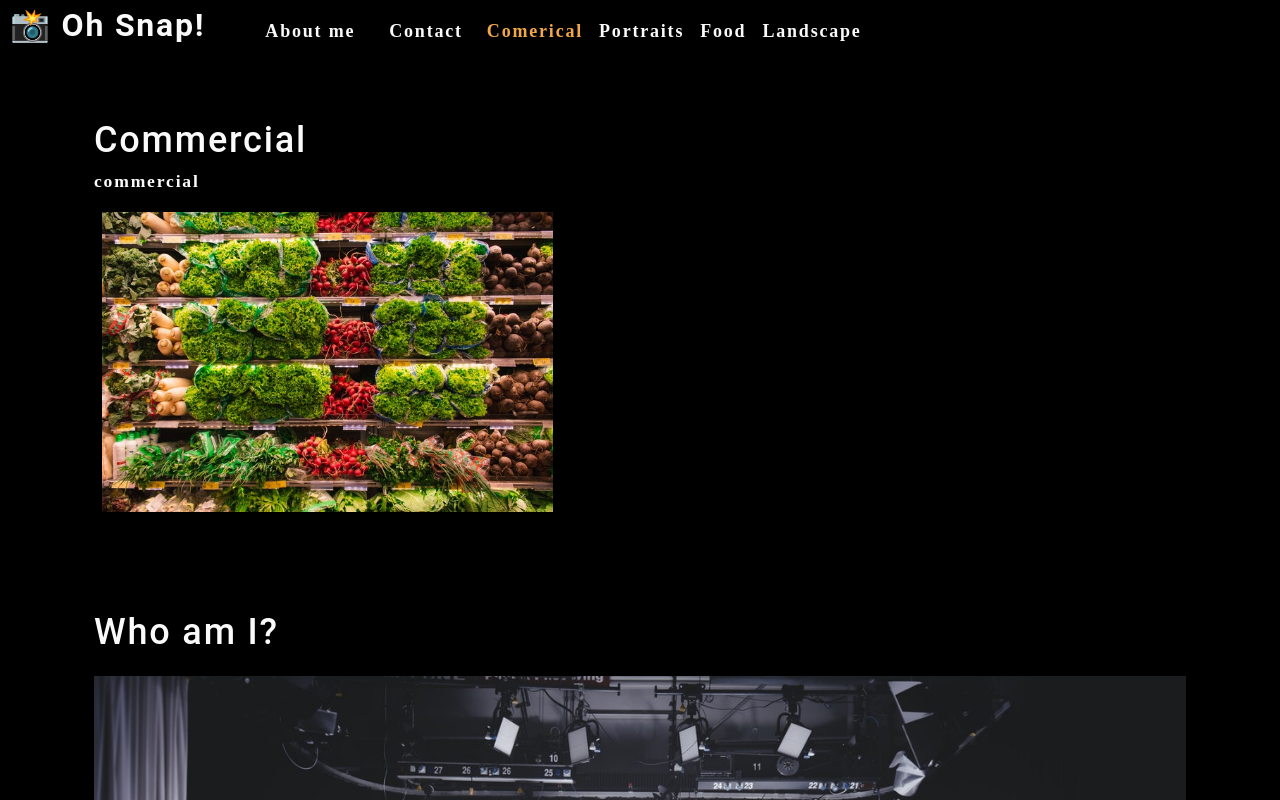
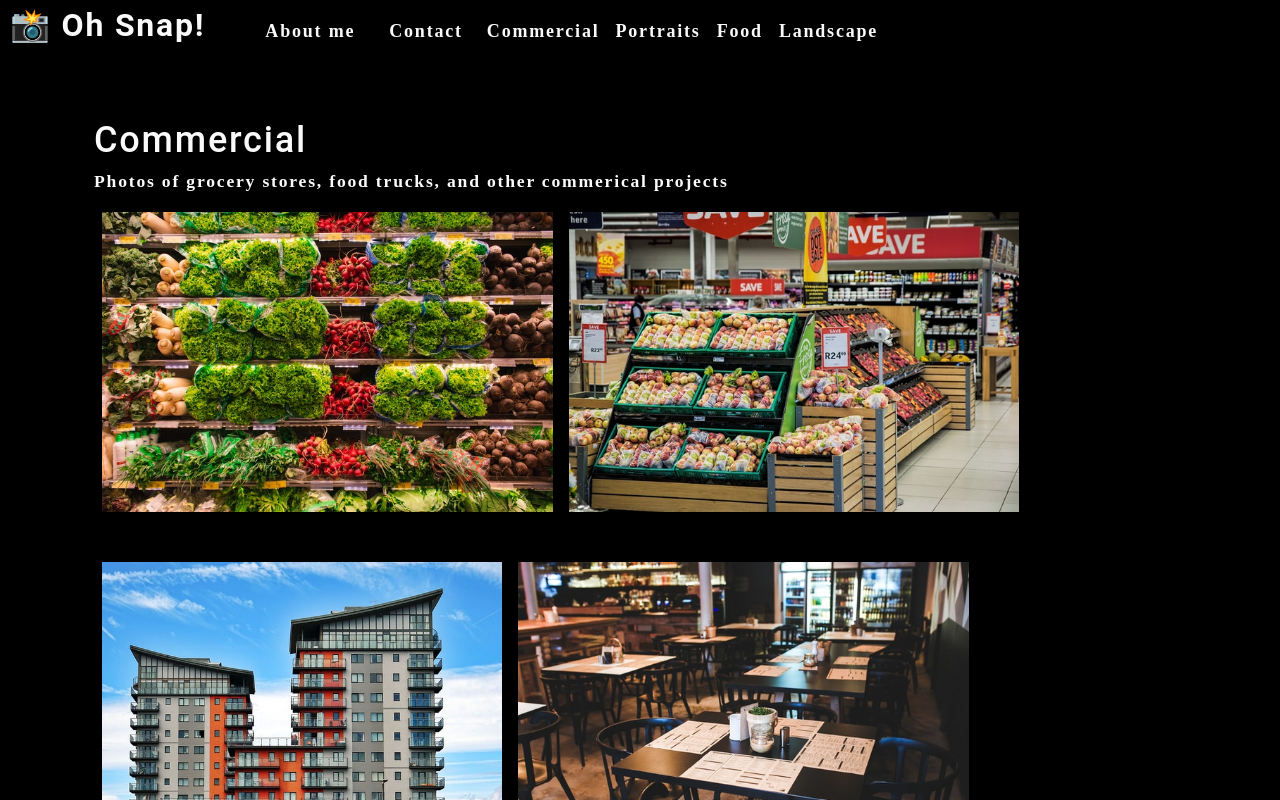
Before and after one commit to Jonathan0212/photo-showcase, a React (Create React App) app: page / in a window 1280 px wide. Shown: the top 800 px of the page. Built offline with nearby package versions, Linux system fonts and the light colour scheme.

Commit message:
managed state between pictues and nav links. Pictures for each Nav link populate.

```diff
--- a/src/App.js
+++ b/src/App.js
@@ -7,7 +7,7 @@
 function App() {
   const [categories] = useState([
     {
-      name: 'comerical',
+      name: 'commercial',
       description: 'Photos of grocery stores, food trucks, and other commerical projects',
     },
     { name: 'portraits', description:'Portraits of people in my life'},
@@ -26,7 +26,7 @@
       currentCategory={currentCategory}
       />
     <main>
-      <Gallery />
+      <Gallery currentCategory={currentCategory} />
       <About />
     </main>
   </div>
--- a/src/components/Gallery/index.js
+++ b/src/components/Gallery/index.js
@@ -1,23 +1,14 @@
 import React from "react";
 import { capitalizeFirstLetter } from '../../assets/utils/helpers';
-import photo from '../../assets/assets/small/commercial/0.jpg';
+import PhotoList from '../PhotoList';
 
 function Gallery(props) {
-    const currentCategory = {
-        name: 'commercial',
-        description: 'Photos of grocery stores, food trucks, and other commercial projects',
-    };
-
+   const { currentCategory } = props;
     return (
         <section>
-            <h1>{capitalizeFirstLetter(currentCategory.name)}</h1>
-            <p>{currentCategory.name}</p>
-            <div>
-                <img src={photo}
-                alt='Commercial Example'
-                className='img-thumbnail mx-1'
-                />
-            </div>
+            <h1 data-testid='h1tag'>{capitalizeFirstLetter(currentCategory.name)}</h1>
+            <p>{currentCategory.description}</p>
+           <PhotoList category={currentCategory.name} />
         </section>
     );
 }
--- a/src/components/Nav/index.js
+++ b/src/components/Nav/index.js
@@ -1,4 +1,4 @@
-import React, { useState, useEffect } from 'react';
+import React from 'react';
 import { capitalizeFirstLetter } from "../../assets/utils/helpers";
 
 function Nav(props) {
@@ -8,9 +8,10 @@
    currentCategory,
  } = props;
 
- useEffect(() => {
-   document.title = capitalizeFirstLetter(currentCategory.name);
- }, [currentCategory]);
+const handleClick = (item) => {
+  console.log(item);
+  return item;
+}
 
 
   return (
@@ -28,13 +29,13 @@
             </a>
           </li>
           <li className="mx-2">
-            <span>
+            <span onClick={() => handleClick('Contact')}>
               Contact
             </span>
           </li>
           {categories.map((category) => (
               <li className={`mx-1
-                ${currentCategory.name === category.name && 'navActive'
+                ${currentCategory.name === category.name
               }`} key={category.name}>
                 <span
                   onClick={() => {
--- /dev/null
+++ b/src/components/PhotoList/index.js
@@ -0,0 +1,126 @@
+import React, { useState } from 'react';
+
+const PhotoList = ({ category }) => {
+    const [photos] = useState([
+        {
+            name: 'Grocery aisle',
+            category: 'commercial',
+            description:
+              'Lorem ipsum dolor sit amet, consectetur adipiscing elit. Nunc ultricie'
+        },
+        {
+            name: 'Grocery booth',
+            category: 'commercial',
+            description:
+              'Lorem ipsum dolor sit amet, consectetur adipiscing elit. Nunc ultricie'
+        },
+        {
+            name: 'Building exterior',
+            category: 'commercial',
+            description:
+              'Lorem ipsum dolor sit amet, consectetur adipiscing elit. Nunc ultricie'
+        },
+        {
+            name: 'Restaurant table',
+            category: 'commercial',
+            description:
+              'Lorem ipsum dolor sit amet, consectetur adipiscing elit. Nunc ultricie'
+        },
+        {
+            name: 'Cafe interior',
+            category: 'commercial',
+            description:
+              'Lorem ipsum dolor sit amet, consectetur adipiscing elit. Nunc ultricie'
+        },
+        {
+            name:'Cat green eyes',
+            category: 'portraits',
+            description: 'Lorem ipsum dolor sit amet, consectetur adipiscing elit.'
+        },
+        {
+            name:'Green parrot',
+            category: 'portraits',
+            description: 'Lorem ipsum dolor sit amet, consectetur adipiscing elit.'
+        },
+        {
+            name:'Yellow macaw',
+            category: 'portraits',
+            description: 'Lorem ipsum dolor sit amet, consectetur adipiscing elit.'
+        },
+        {
+            name:'Pug smile',
+            category: 'portraits',
+            description: 'Lorem ipsum dolor sit amet, consectetur adipiscing elit.'
+        },
+        {
+            name:'Pancakes',
+            category: 'food',
+            description: 'Lorem ipsum dolor sit amet, consectetur adipiscing elit.'
+        },
+        {
+            name:'Burrito',
+            category: 'food',
+            description: 'Lorem ipsum dolor sit amet, consectetur adipiscing elit.'
+        },
+        {
+            name:'Scallop pasta',
+            category: 'food',
+            description: 'Lorem ipsum dolor sit amet, consectetur adipiscing elit.'
+        },
+        {
+            name:'Burger',
+            category: 'food',
+            description: 'Lorem ipsum dolor sit amet, consectetur adipiscing elit.'
+        },
+        {
+            name:'Fruit bowl',
+            category: 'food',
+            description: 'Lorem ipsum dolor sit amet, consectetur adipiscing elit.'
+        },
+        {
+            name:'Green river',
+            category: 'landscape',
+            description: 'Lorem ipsum dolor sit amet, consectetur adipiscing elit.'
+        },
+        {
+            name:'Docks',
+            category: 'landscape',
+            description: 'Lorem ipsum dolor sit amet, consectetur adipiscing elit.'
+        },
+        {
+            name:'Panoramic village by sea',
+            category: 'landscape',
+            description: 'Lorem ipsum dolor sit amet, consectetur adipiscing elit.'
+        },
+        {
+            name:'Domestic landscape',
+            category: 'landscape',
+            description: 'Lorem ipsum dolor sit amet, consectetur adipiscing elit.'
+        },
+        {
+            name:'Park bench',
+            category: 'landscape',
+            description: 'Lorem ipsum dolor sit amet, consectetur adipiscing elit.'
+        },
+    ]);
+
+    const currentPhotos = photos.filter((photo) => photo.category === category);
+
+
+    return (
+            <div>
+                <div className="flex-row">
+                    {currentPhotos.map((image, i) => (
+                        <img
+                            src={require(`../../assets/assets/small/${category}/${i}.jpg`)}
+                            alt={image.name}
+                            className='img-thumbnail mx-1'
+                            key={image.name}
+                        />
+                    ))}
+            </div>
+        </div>
+    );
+};
+
+export default PhotoList;
```
Also changed, not shown: src/components/Gallery/PhotoList.js (deleted, +0 -16 lines), 1 other file (tests, documents, lock files or other folders).
